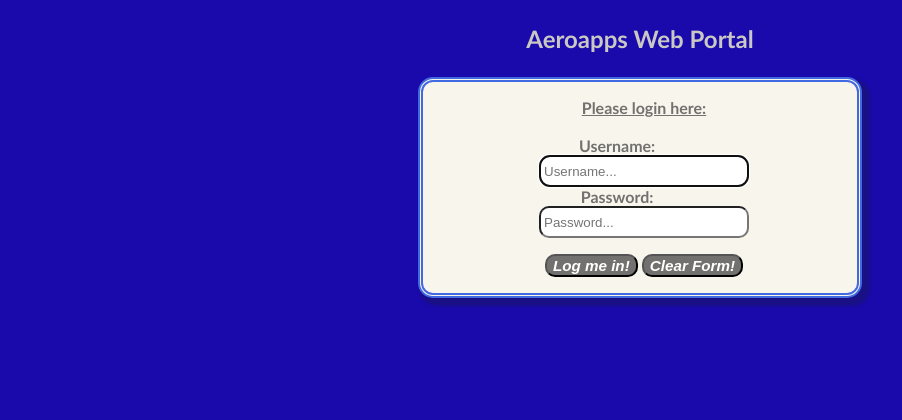
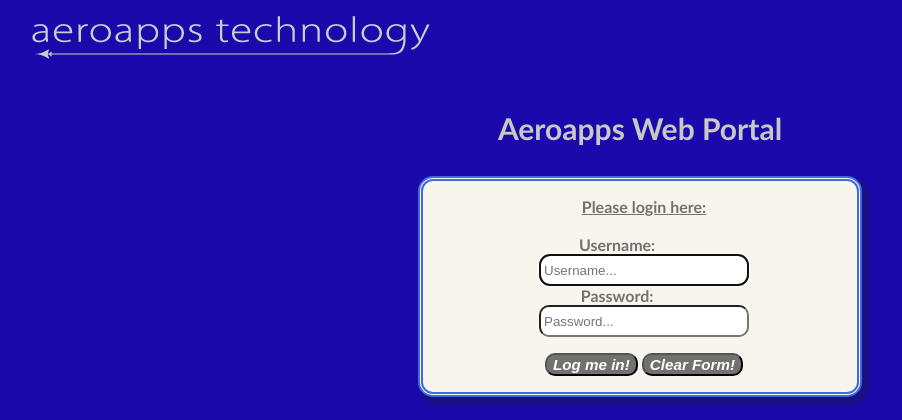
Before and after one commit to asu-cis-capstone/aero, a PHP site: page / in a window 1280 px wide. Shown: the top 420 px of the page, without its empty margins (0-902 px from the left). Run offline with PHP 8.4, Linux system fonts and the light colour scheme.

Commit message:
changes in code

```diff
--- a/index.htm
+++ b/index.htm
@@ -20,7 +20,14 @@ Aeroapps Admin Portal Login Page
   </head>
 
   <body>
-	<div id="header">
+  	<div id="header">
+		<p>
+			<span class="left"><img src="images/headerlogo.png" alt="Aeroapps Logo" /></span>
+
+			<br />
+		</p>
+	</div>
+	<div id="main">
 		<p class="sh1">Aeroapps Web Portal</p>
 	</div>
 
--- a/stylesheets/style.css
+++ b/stylesheets/style.css
@@ -110,3 +110,7 @@ input[type=text],input[type=password],input[type=email]{
 	padding:			3px;
 	border-radius:		10px;
 }
+
+.left {float: left; }
+.mid {padding-left: 5px; }
+.right {float: right; }
```
Also changed, not shown: images/headerlogo.png (added).
